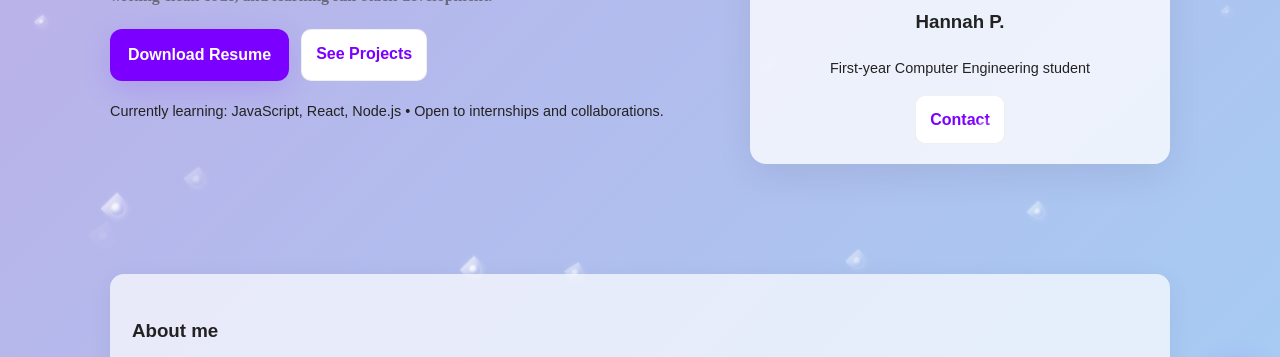
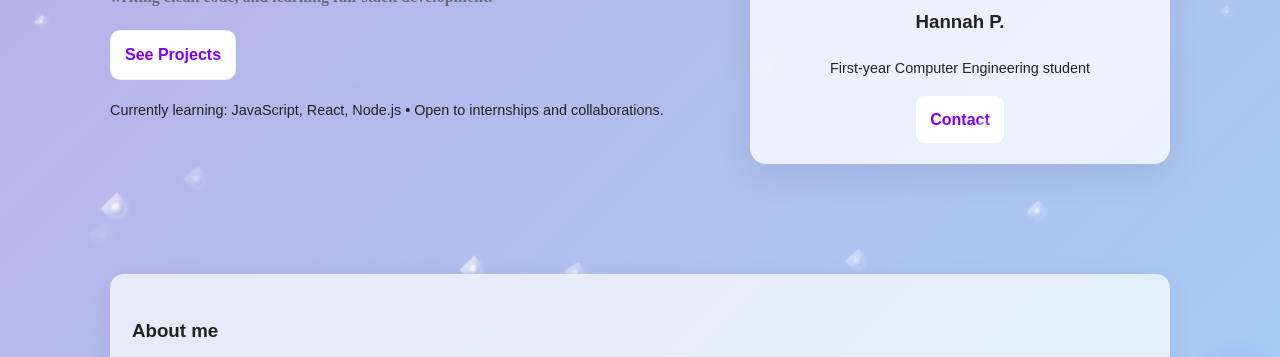
Before and after one commit to Hannah-Pujari/Portfolio, a plain HTML site: page index.html in a window 1280 px wide. Shown: the part 375-732 px from the top of the page. Drawn offline with nearby package versions, Linux system fonts and the light colour scheme.

Commit message:
Update index.html

```diff
--- a/index.html
+++ b/index.html
@@ -44,7 +44,7 @@
         <p class="lead">A first-year computer engineering student passionate about building web experiences, writing clean code, and learning full-stack development.</p>
 
         <div class="cta-row">
-          <a class="btn" href="resume.pdf" download>Download Resume</a>
+          <!-- <a class="btn" href="resume.pdf" download>Download Resume</a> -->
           <a class="btn-secondary" href="#projects">See Projects</a>
         </div>
 
```
